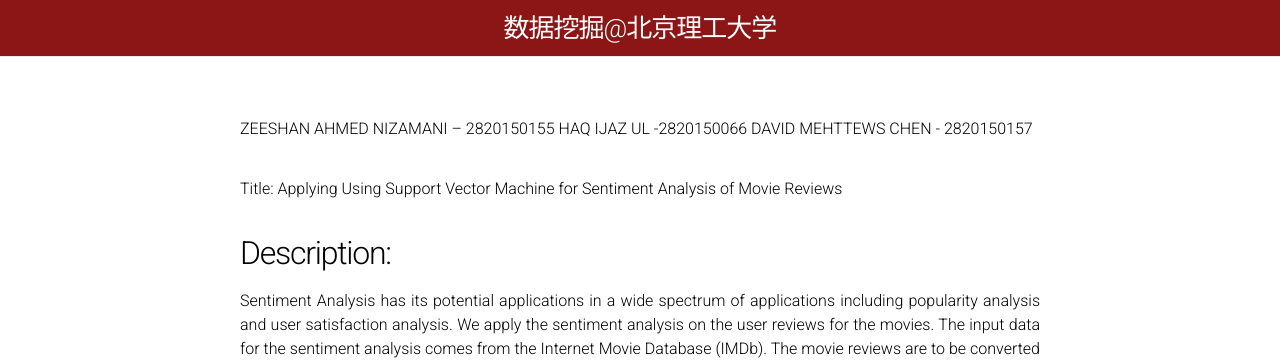
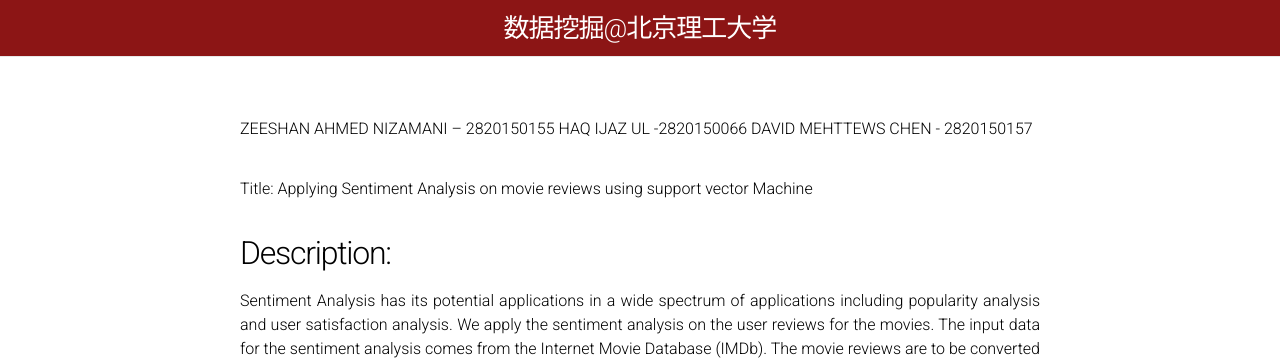
Before and after one commit to BITDM/bitdm.github.io, a Jekyll site: the page built from 2016/projects/p28/Proposal.md, in a window 1280 px wide. Shown: the top 363 px of the page. Built offline with Jekyll 4.4.1, drawn with Linux system fonts in a browser that asks for light colours.

Commit message:
Update Proposal.md

```diff
--- a/2016/projects/p28/Proposal.md
+++ b/2016/projects/p28/Proposal.md
@@ -8,7 +8,7 @@ ZEESHAN AHMED NIZAMANI – 2820150155
 HAQ IJAZ UL -2820150066
 DAVID MEHTTEWS CHEN - 2820150157
 
-# Title: Applying Using Support Vector Machine for Sentiment Analysis of Movie Reviews
+# Title: Applying Sentiment Analysis on movie reviews using support vector Machine
 ## Description:
 Sentiment Analysis has its potential applications in a wide spectrum of applications including popularity analysis and user satisfaction analysis.
 We apply the sentiment analysis on the user reviews for the movies. The input data for the sentiment analysis comes from the Internet Movie Database (IMDb). The movie reviews are to be converted into the feature vectors for the classifier to input. The dataset is split into training dataset and testing dataset.
```
